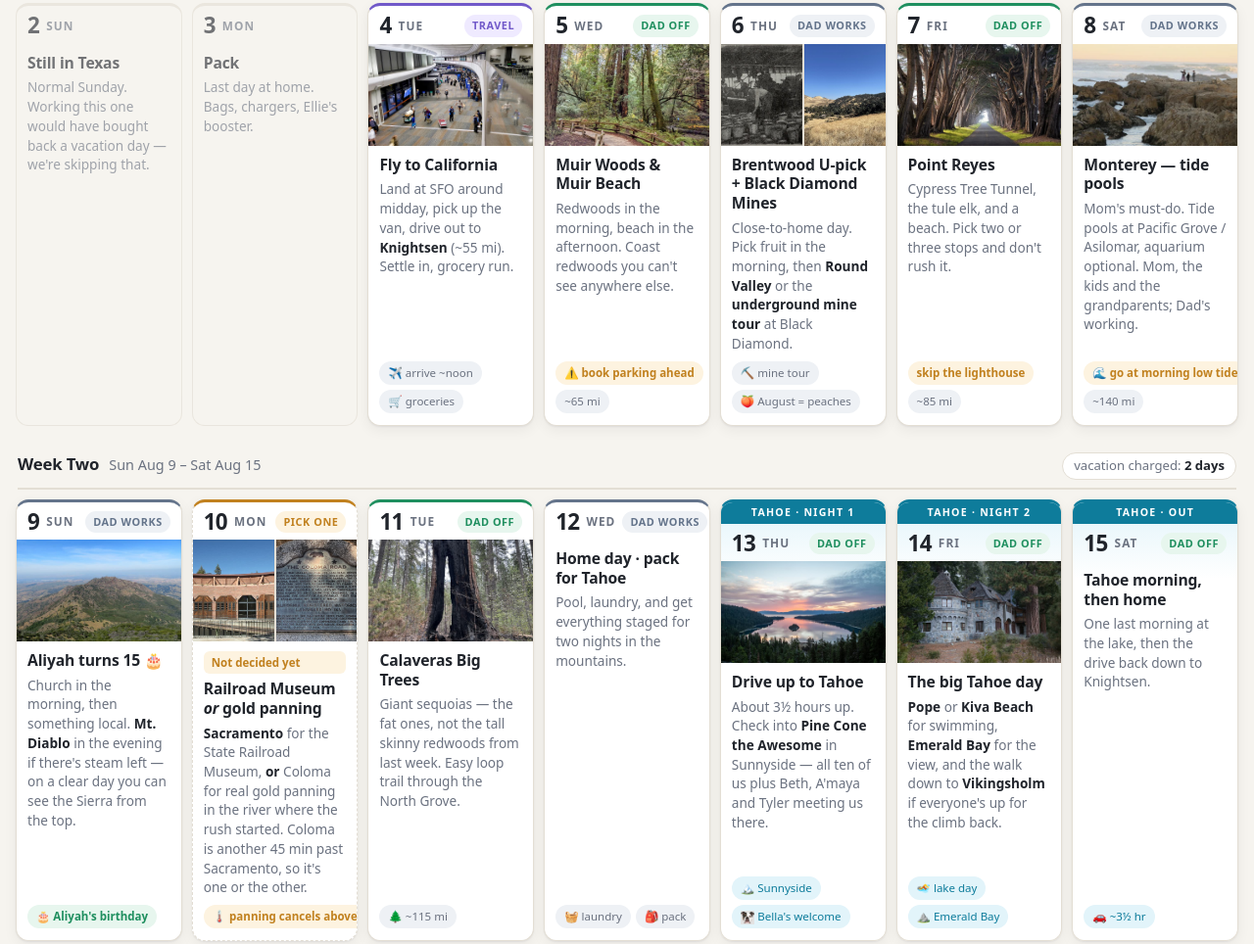
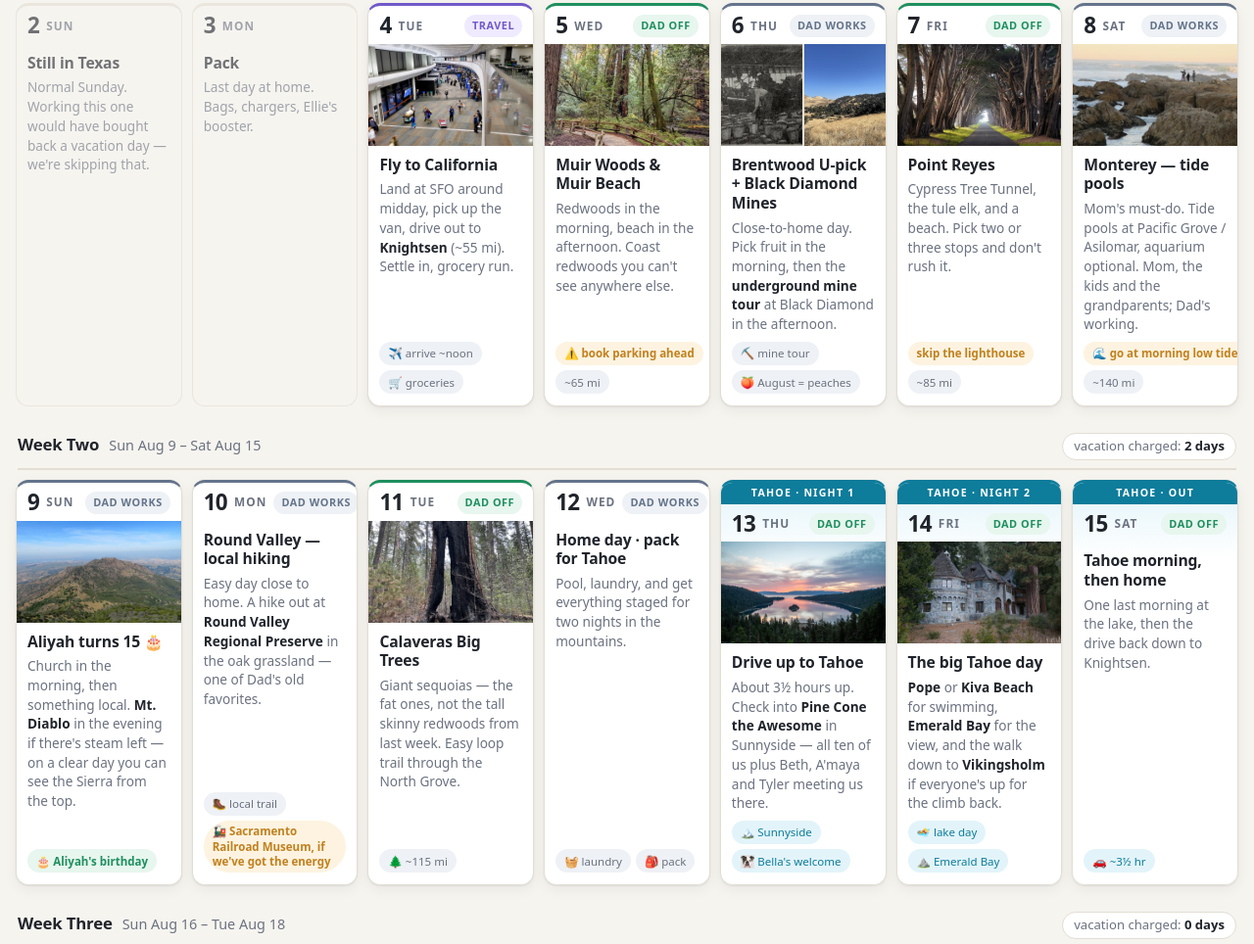
Before and after one commit to CalebC83/ca-trip-lodging, a plain HTML site: page itinerary/index.html in a window 1280 px wide. Shown: the part 359-1323 px from the top of the page at 98% size. Drawn offline with Linux system fonts and the light colour scheme.

Commit message:
Aug 10 becomes a local Round Valley day; Sacramento demoted to a stretch
Caleb's call: the 10th is now an at-home day hiking Round Valley Regional
Preserve, with the Sacramento Railroad Museum only if there's energy left.
Coloma gold panning drops off the itinerary entirely.

Knock-on fixes:
- Aug 6 no longer claims Round Valley too (it was listed on both days);
  that card is now U-pick + the Black Diamond underground mine tour.
- Removed the Coloma heat-cutoff item from "Don't forget" — no longer on
  the calendar.
- Dropped orphaned coloma.jpg and railroad.jpg plus their footer credits.
  No Round Valley photo added: the only one on Commons is a leafless
  black-and-white winter shot, wrong season for an August page, so the
  card runs photo-free like the other at-home days.
- New .chip.long modifier so the Sacramento note wraps instead of clipping.

```diff
--- a/itinerary/index.html
+++ b/itinerary/index.html
@@ -102,6 +102,7 @@
   .chip.k{background:var(--tahoe-bg);color:var(--tahoe)}
   .chip.warn{background:var(--maybe-bg);color:var(--maybe);font-weight:600}
   .chip.joy{background:var(--vac-bg);color:var(--vac);font-weight:600}
+  .chip.long{white-space:normal;line-height:1.35}
   .chip a{color:inherit}
   .bella{width:1.25em;height:1.25em;vertical-align:-.3em;object-fit:contain;flex:none}
   .fact .bella{width:1.5em;height:1.5em;vertical-align:-.42em;margin-right:2px}
@@ -220,7 +221,7 @@
         <img src="img/blackdiamond.jpg" alt="Black Diamond Mines Regional Preserve" loading="lazy">
       </div>
       <div class="dbody"><h3>Brentwood U-pick + Black Diamond Mines</h3>
-        <p>Close-to-home day. Pick fruit in the morning, then <b>Round Valley</b> or the <b>underground mine tour</b> at Black Diamond.</p>
+        <p>Close-to-home day. Pick fruit in the morning, then the <b>underground mine tour</b> at Black Diamond in the afternoon.</p>
         <div class="chips"><span class="chip">⛏️ mine tour</span><span class="chip">🍑 August = peaches</span></div>
       </div>
     </article>
@@ -264,17 +265,11 @@
       </div>
     </article>
 
-    <article class="day work maybe">
-      <div class="dhead"><span class="dnum">10</span><span class="dow">Mon</span><span class="tag t-maybe">Pick one</span></div>
-      <div class="dphoto">
-        <img src="img/railroad.jpg" alt="California State Railroad Museum" loading="lazy">
-        <img src="img/coloma.jpg" alt="Marshall Gold Discovery State Historic Park" loading="lazy">
-      </div>
-      <div class="dbody">
-        <span class="pick">Not decided yet</span>
-        <h3>Railroad Museum <i>or</i> gold panning</h3>
-        <p><b>Sacramento</b> for the State Railroad Museum, <b>or</b> Coloma for real gold panning in the river where the rush started. Coloma is another 45 min past Sacramento, so it's one or the other.</p>
-        <div class="chips"><span class="chip warn">🌡️ panning cancels above 92°</span></div>
+    <article class="day work">
+      <div class="dhead"><span class="dnum">10</span><span class="dow">Mon</span><span class="tag t-work">Dad works</span></div>
+      <div class="dbody"><h3>Round Valley — local hiking</h3>
+        <p>Easy day close to home. A hike out at <b>Round Valley Regional Preserve</b> in the oak grassland — one of Dad's old favorites.</p>
+        <div class="chips"><span class="chip">🥾 local trail</span><span class="chip warn long">🚂 Sacramento Railroad Museum, if we've got the energy</span></div>
       </div>
     </article>
 
@@ -396,7 +391,6 @@
     <ul class="notes">
       <li><span class="ic">🎟️</span><span><b>Muir Woods needs a parking or shuttle reservation</b> booked in advance at gomuirwoods.com — summer slots sell out, and there's no walk-up option.</span></li>
       <li><span class="ic">💺</span><span><b>Ellie needs a booster seat.</b> California requires one under age 8 or under 4'9". Still to decide: rent one with the van or fly hers out.</span></li>
-      <li><span class="ic">🌡️</span><span><b>Gold panning has a heat cutoff</b> — lessons stop above 92°, tours above 95°. If we go, take a 10 or 11 am slot. $10 a person, $10 to park, or free with our own pan.</span></li>
       <li><span class="ic">🌊</span><span><b>Tide pools only work at low tide.</b> Check the Monterey tide chart before locking the 8th.</span></li>
       <li><span class="ic">🥾</span><span><b>Point Reyes lighthouse is a trap with little kids</b> — about 45 minutes each way plus 300-odd stairs.</span></li>
       <li><span class="ic">🛣️</span><span><b>The van covers 2,100 miles.</b> Everything above adds up to roughly 1,575, so there's cushion — but Yosemite would eat it, which is part of why it's off the list.</span></li>
@@ -415,8 +409,6 @@
     Vikingsholm © Kevin Payravi (CC BY-SA 4.0) ·
     Calaveras © GregMcCollum (CC0) ·
     Mt. Diablo © Pi.1415926535 (CC BY-SA 3.0) ·
-    Railroad Museum © BenFranske (CC BY-SA 3.0) ·
-    Coloma © Missvain (CC BY 4.0) ·
     Black Diamond Mines © Bcrawf123 (CC BY-SA 4.0) ·
     Santa Cruz © Nick Amoscato (CC BY 2.0) ·
     SFO © Gregory Varnum (CC BY-SA 4.0) ·
```
Also changed, not shown: itinerary/img/coloma.jpg (deleted), itinerary/img/railroad.jpg (deleted).
